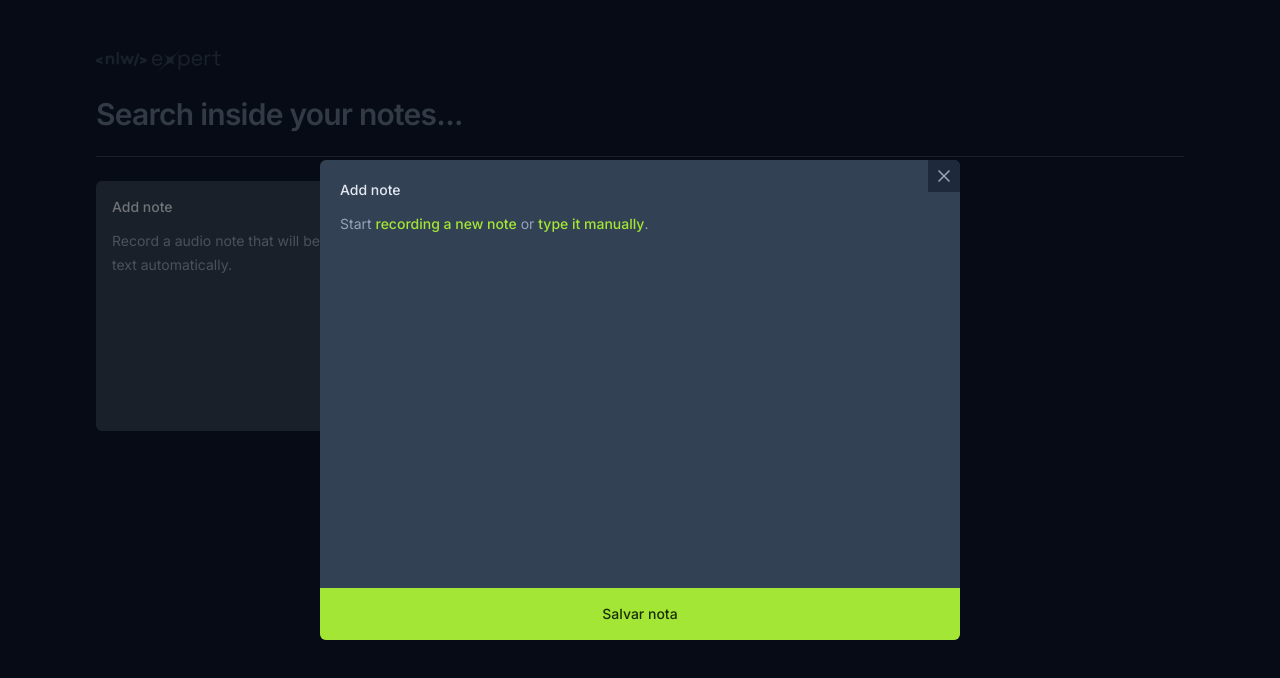
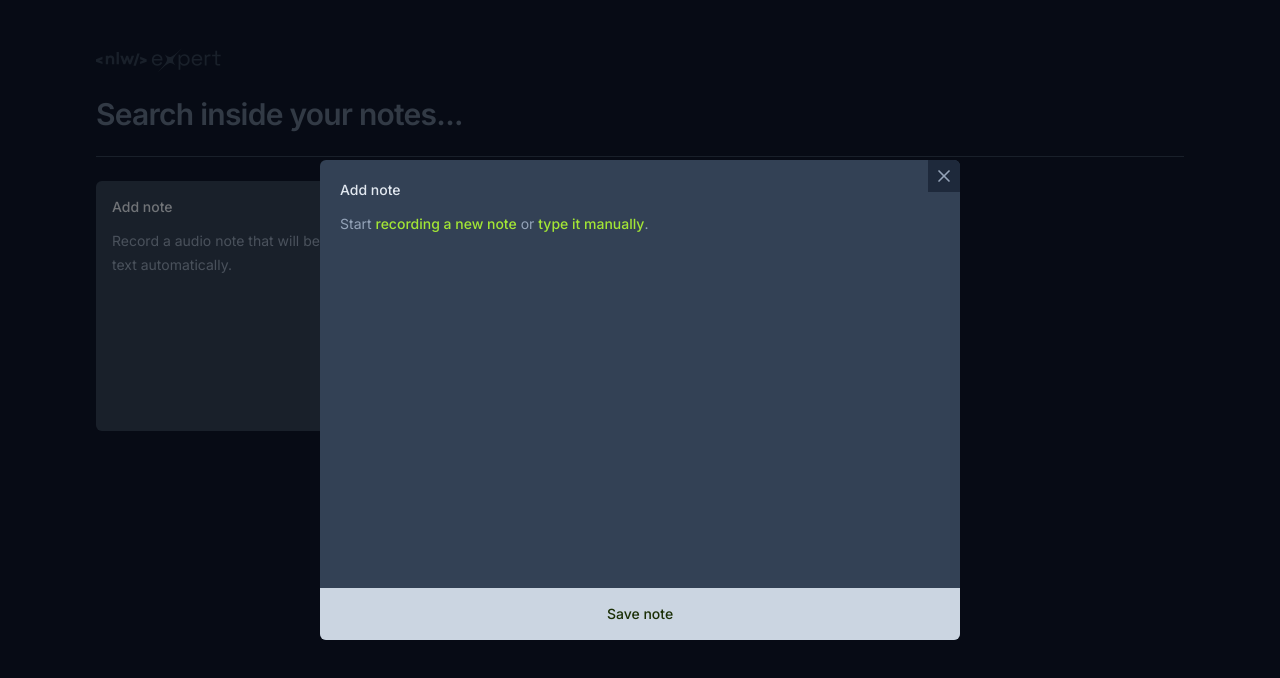
Before and after one commit to lesada/notes, a React (Vite) app: page / in a window 1280 px wide. Both pictures are taken after a click on the button 269 px from the left and 306 px from the top of the page. Shown: the top 678 px of the page. Built offline with nearby package versions, Linux system fonts and the light colour scheme.

Commit message:
feat: record note state

```diff
--- a/src/components/NewNoteCard.tsx
+++ b/src/components/NewNoteCard.tsx
@@ -10,6 +10,7 @@ interface NewNoteCardProps {
 function NewNoteCard({ onNoteCreated }: NewNoteCardProps) {
   const [showOnboarding, setShowOnboarding] = useState(true);
   const [showEditor, setShowEditor] = useState(false);
+  const [isRecording, setIsRecording] = useState(false);
 
   function handleStartEditor() {
     setShowOnboarding(false);
@@ -22,7 +23,14 @@ function NewNoteCard({ onNoteCreated }: NewNoteCardProps) {
   function handleSaveNote(event: React.FormEvent<HTMLFormElement>) {
     event.preventDefault();
 
-    onNoteCreated(event.currentTarget.content?.value || "");
+    const value = event.currentTarget.content?.value;
+
+    if (!value) {
+      toast.error("Note content can't be empty!");
+      return;
+    }
+
+    onNoteCreated(value || "");
 
     toast.success("Note saved successfully!");
 
@@ -30,6 +38,11 @@ function NewNoteCard({ onNoteCreated }: NewNoteCardProps) {
     setShowEditor(false);
     setShowOnboarding(true);
   }
+
+  const handleRecordNote = (event: React.FormEvent<HTMLFormElement>) => {
+    event.preventDefault();
+    setIsRecording(false);
+  };
 
   return (
     <Dialog.Root
@@ -46,17 +59,25 @@ function NewNoteCard({ onNoteCreated }: NewNoteCardProps) {
         </p>
       </Dialog.Trigger>
       <DialogContent>
-        <form className="flex-1 flex flex-col" onSubmit={handleSaveNote}>
+        <form
+          className="flex-1 flex flex-col"
+          onSubmit={isRecording ? () => handleRecordNote : handleSaveNote}
+        >
           <div className="flex flex-1 flex-col gap-3 p-5">
             <span className="text-sm font-medium text-slate-200">Add note</span>
             {showOnboarding ? (
               <p className="text-sm leading-6 text-slate-400">
                 Start{" "}
-                <button className="font-medium text-lime-400 hover:underline">
+                <button
+                  type="button"
+                  className="font-medium text-lime-400 hover:underline"
+                  onClick={() => setIsRecording(true)}
+                >
                   recording a new note
                 </button>{" "}
                 or{" "}
                 <button
+                  type="button"
                   className="font-medium text-lime-400 hover:underline"
                   onClick={handleStartEditor}
                 >
@@ -73,12 +94,25 @@ function NewNoteCard({ onNoteCreated }: NewNoteCardProps) {
               />
             )}
           </div>
-          <button
-            type="submit"
-            className="w-full bg-lime-400 py-4 text-center text-sm text-lime-950 outline-none font-medium hover:bg-lime-500"
-          >
-            Salvar nota
-          </button>
+          <>
+            {isRecording ? (
+              <button
+                type="submit"
+                className="flex justify-center items-center gap-2 w-full bg-slate-900 py-4 text-center text-sm text-slate-300 outline-none font-medium hover:text-slate-100 animate-pulse"
+              >
+                <div className="size-3 rounded-full bg-red-500" />
+                Recording! (Click to stop)
+              </button>
+            ) : (
+              <button
+                type="submit"
+                className="w-full bg-lime-400 py-4 text-center text-sm text-lime-950 outline-none font-medium hover:bg-lime-500 disabled:bg-slate-300 disabled:cursor-not-allowed"
+                disabled={showOnboarding}
+              >
+                Save note
+              </button>
+            )}
+          </>
         </form>
       </DialogContent>
     </Dialog.Root>
```
